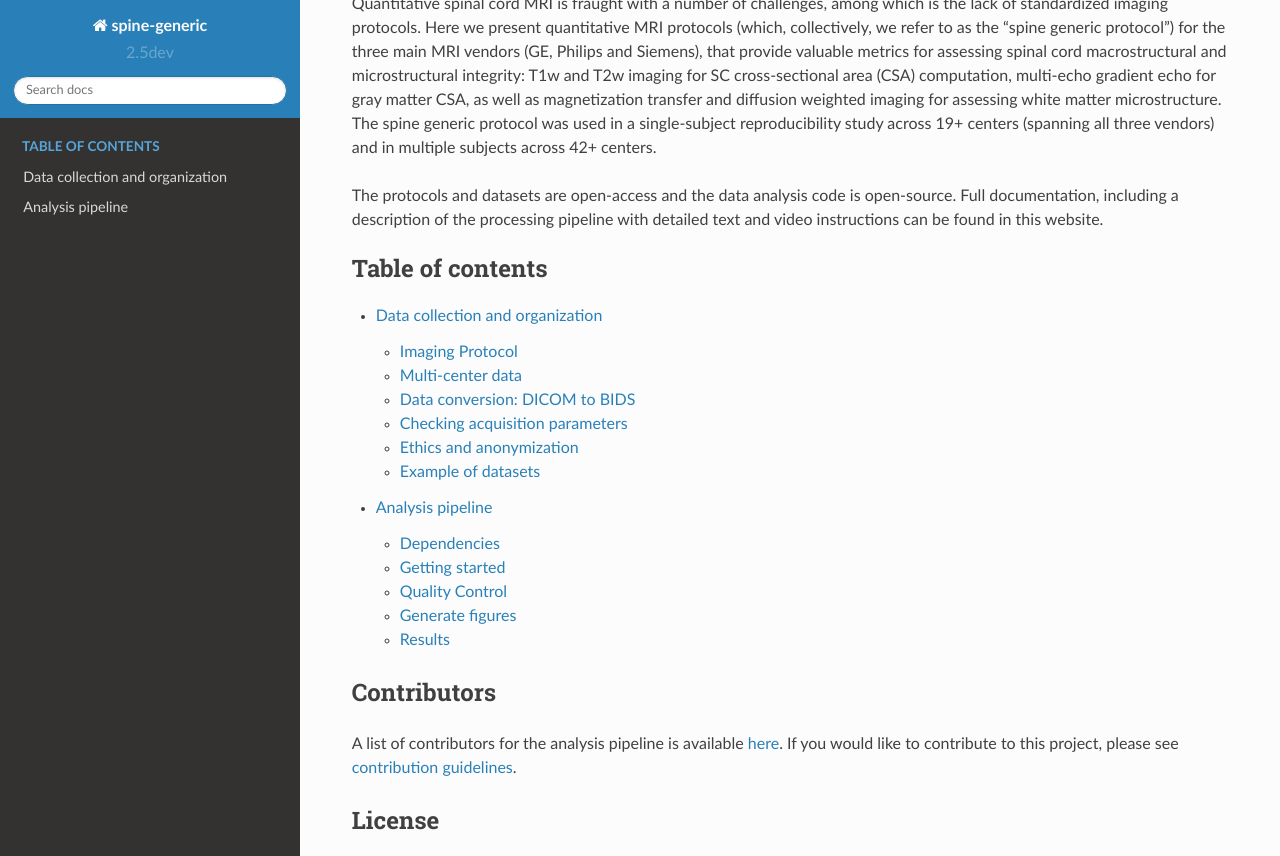
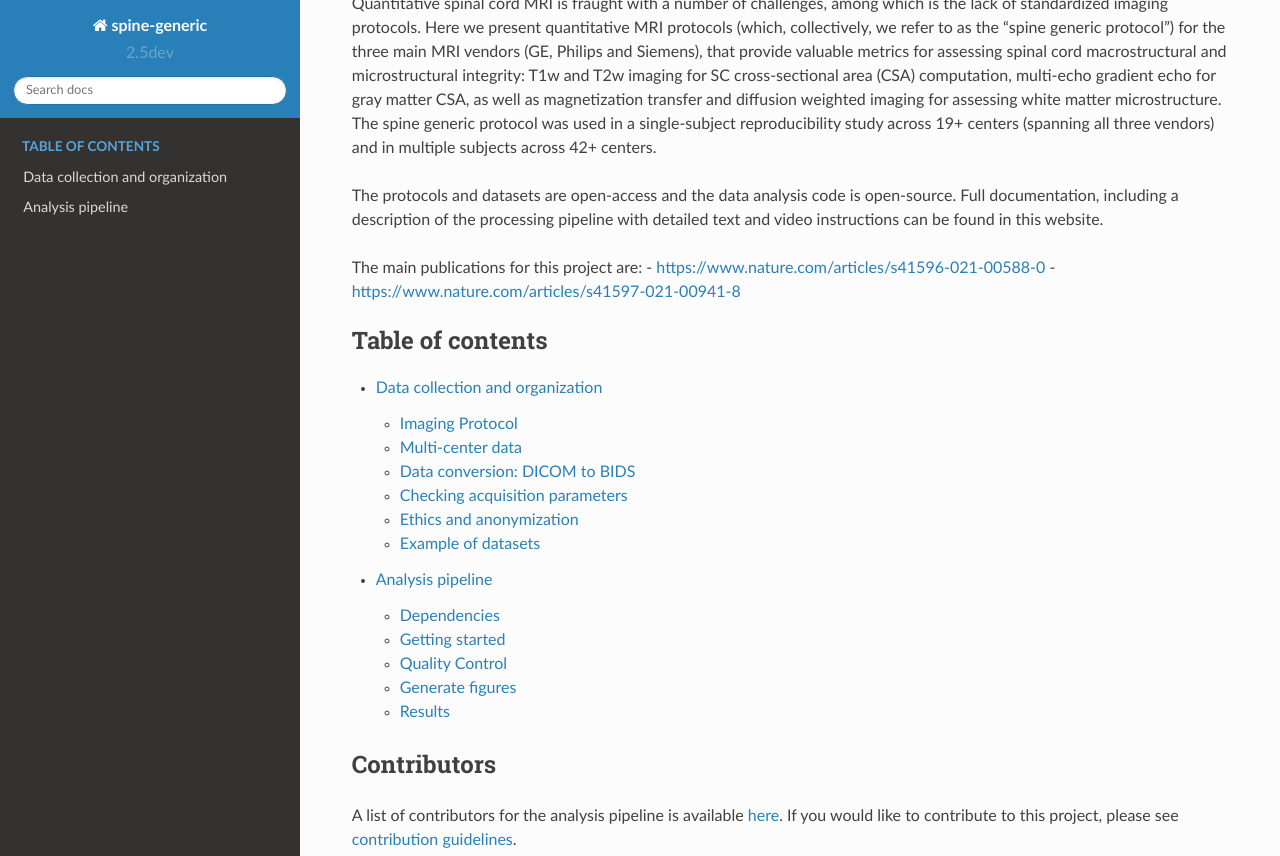
Before and after one commit to spine-generic/spine-generic, a Sphinx documentation site: the page built from docs/index.rst, in a window 1280 px wide and 900 px high, scrolled down 395 px, cut to the strip 0-856 px from the top of the window. Built offline with Sphinx 7.4.7 and the Read the Docs theme 2.0.0, drawn with Linux system fonts in a browser that asks for light colours.

Commit message:
Update index.rst

```diff
--- a/docs/index.rst
+++ b/docs/index.rst
@@ -9,6 +9,10 @@ Generic Acquisition, Database and Analysis Protocol for Quantitative MRI of the
 Quantitative spinal cord MRI is fraught with a number of challenges, among which is the lack of standardized imaging protocols. Here we present quantitative MRI protocols (which, collectively, we refer to as the "spine generic protocol") for the three main MRI vendors (GE, Philips and Siemens), that provide valuable metrics for assessing spinal cord macrostructural and microstructural integrity: T1w and T2w imaging for SC cross-sectional area (CSA) computation, multi-echo gradient echo for gray matter CSA, as well as magnetization transfer and diffusion weighted imaging for assessing white matter microstructure. The spine generic protocol was used in a single-subject reproducibility study across 19+ centers (spanning all three vendors) and in multiple subjects across 42+ centers.
 
 The protocols and datasets are open-access and the data analysis code is open-source. Full documentation, including a description of the processing pipeline with detailed text and video instructions can be found in this website.
+
+The main publications for this project are:
+- https://www.nature.com/articles/s41596-021-00588-0
+- https://www.nature.com/articles/s41597-021-00941-8
 
 .. toctree::
    :name: mastertoc
```
